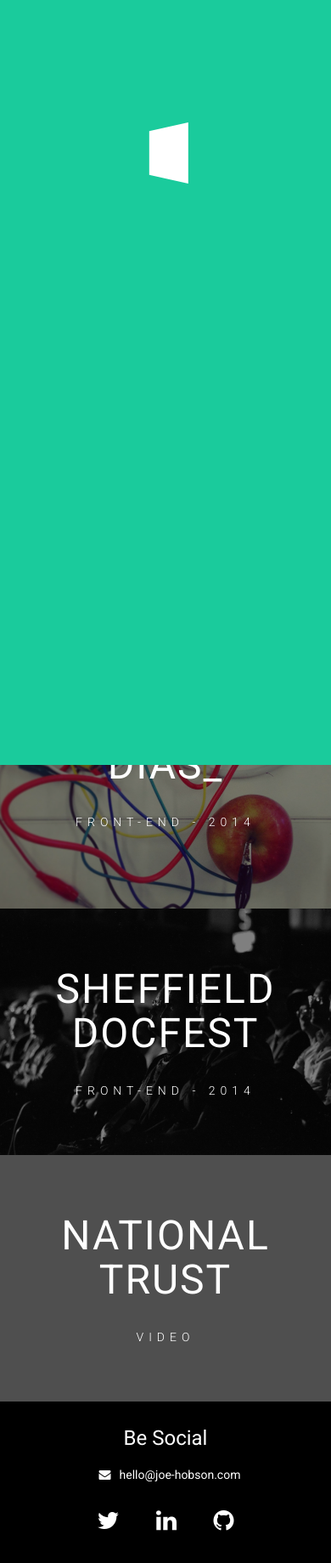
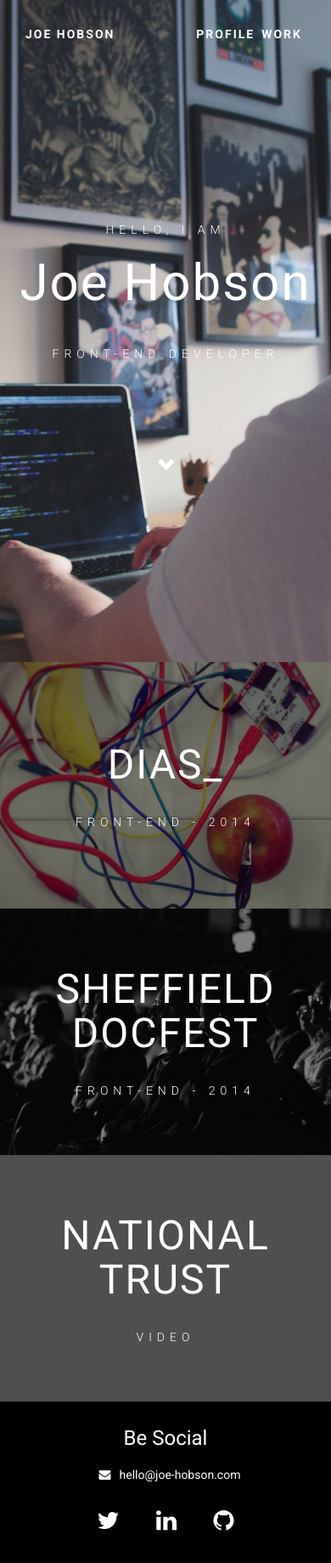
Before and after one commit to fant0mex/portfolio, a Jekyll site: the page built from 00-index.html, in a window 390 px wide. Shown: the whole page at 85% size. Built offline with Jekyll 4.4.1, drawn with Linux system fonts in a browser that asks for light colours; nearby versions of some CDN libraries.

Commit message:
css formobile spinner

```diff
--- a/css/main.css
+++ b/css/main.css
@@ -29,9 +29,16 @@
   position: absolute;
   z-index: 1000;
   background-color: #1acb9c;
+  display: none;
+}
+@media only screen and (min-width: 768px) {
+  /* line 41, ../_sass/main.sass */
+  .overlay {
+    display: inline;
+  }
 }
 
-/* line 48, ../_sass/main.sass */
+/* line 51, ../_sass/main.sass */
 .spinner {
   width: 60px;
   height: 60px;
@@ -41,57 +48,57 @@
   animation: rotateplane 1.2s infinite ease-in-out;
 }
 @media only screen and (min-width: 768px) {
-  /* line 48, ../_sass/main.sass */
+  /* line 51, ../_sass/main.sass */
   .spinner {
     margin: 350px auto;
   }
 }
 
 @-webkit-keyframes rotateplane {
-  /* line 59, ../_sass/main.sass */
+  /* line 62, ../_sass/main.sass */
   0% {
     -webkit-transform: perspective(120px);
   }
 
-  /* line 61, ../_sass/main.sass */
+  /* line 64, ../_sass/main.sass */
   50% {
     -webkit-transform: perspective(120px) rotateY(180deg);
   }
 
-  /* line 63, ../_sass/main.sass */
+  /* line 66, ../_sass/main.sass */
   100% {
     -webkit-transform: perspective(120px) rotateY(180deg) rotateX(180deg);
   }
 }
 
 @keyframes rotateplane {
-  /* line 68, ../_sass/main.sass */
+  /* line 71, ../_sass/main.sass */
   0% {
     transform: perspective(120px) rotateX(0deg) rotateY(0deg);
     -webkit-transform: perspective(120px) rotateX(0deg) rotateY(0deg);
   }
 
-  /* line 71, ../_sass/main.sass */
+  /* line 74, ../_sass/main.sass */
   50% {
     transform: perspective(120px) rotateX(-180.1deg) rotateY(0deg);
     -webkit-transform: perspective(120px) rotateX(-180.1deg) rotateY(0deg);
   }
 
-  /* line 74, ../_sass/main.sass */
+  /* line 77, ../_sass/main.sass */
   100% {
     transform: perspective(120px) rotateX(-180deg) rotateY(-179.9deg);
     -webkit-transform: perspective(120px) rotateX(-180deg) rotateY(-179.9deg);
   }
 }
 
-/* line 78, ../_sass/main.sass */
+/* line 81, ../_sass/main.sass */
 html.stopScroll, html.stopScroll body {
   overflow: hidden;
   position: relative;
 }
 
 /* Header Home */
-/* line 84, ../_sass/main.sass */
+/* line 87, ../_sass/main.sass */
 nav {
   position: absolute;
   width: 100%;
@@ -100,7 +107,7 @@
   z-index: 100;
 }
 
-/* line 91, ../_sass/main.sass */
+/* line 94, ../_sass/main.sass */
 .menu {
   width: 100%;
   height: 80px;
@@ -108,12 +115,12 @@
   z-index: 10;
   float: right;
 }
-/* line 97, ../_sass/main.sass */
+/* line 100, ../_sass/main.sass */
 .menu ul {
   height: 80px;
   line-height: 80px;
 }
-/* line 100, ../_sass/main.sass */
+/* line 103, ../_sass/main.sass */
 .menu li {
   list-style: none;
   float: left;
@@ -124,22 +131,22 @@
   letter-spacing: 2px;
 }
 @media only screen and (min-width: 768px) {
-  /* line 100, ../_sass/main.sass */
+  /* line 103, ../_sass/main.sass */
   .menu li {
     margin: 0 20px;
   }
 }
-/* line 110, ../_sass/main.sass */
+/* line 113, ../_sass/main.sass */
 .menu li a {
   color: white;
 }
-/* line 112, ../_sass/main.sass */
+/* line 115, ../_sass/main.sass */
 .menu li a:hover {
   opacity: 0.7;
   transition: 0.5s;
 }
 
-/* line 116, ../_sass/main.sass */
+/* line 119, ../_sass/main.sass */
 a.site-title {
   font-weight: 700;
   letter-spacing: 2px;
@@ -149,19 +156,19 @@
   font-size: 14px;
   color: white;
 }
-/* line 124, ../_sass/main.sass */
+/* line 127, ../_sass/main.sass */
 a.site-title:hover {
   opacity: 0.7;
   transition: 0.5s;
 }
 @media only screen and (min-width: 768px) {
-  /* line 116, ../_sass/main.sass */
+  /* line 119, ../_sass/main.sass */
   a.site-title {
     font-size: 18px;
   }
 }
 
-/* line 130, ../_sass/main.sass */
+/* line 133, ../_sass/main.sass */
 .header-sub {
   color: white;
   text-align: center;
@@ -171,16 +178,16 @@
   background-size: cover;
   position: relative;
 }
-/* line 138, ../_sass/main.sass */
+/* line 141, ../_sass/main.sass */
 .header-sub.profile {
   background-image: url("../img/joe_header01.jpg") !important;
   background-position: 50% 50%;
 }
-/* line 141, ../_sass/main.sass */
+/* line 144, ../_sass/main.sass */
 .header-sub.blog {
   background-position: 50% 50%;
 }
-/* line 144, ../_sass/main.sass */
+/* line 147, ../_sass/main.sass */
 .header-sub > div {
   display: relative;
   vertical-align: middle;
@@ -189,13 +196,13 @@
   float: none;
 }
 
-/* line 151, ../_sass/main.sass */
+/* line 154, ../_sass/main.sass */
 .hero-caption {
   position: relative;
   z-index: 20;
   margin-top: 240px;
 }
-/* line 155, ../_sass/main.sass */
+/* line 158, ../_sass/main.sass */
 .hero-caption h5 {
   font-size: 14px;
   letter-spacing: 6px;
@@ -204,14 +211,14 @@
   margin: 0;
   line-height: 60px;
 }
-/* line 162, ../_sass/main.sass */
+/* line 165, ../_sass/main.sass */
 .hero-caption h1 {
   margin: 0 0 20px;
   font-size: 60px;
   font-weight: 400;
   letter-spacing: 2px;
 }
-/* line 167, ../_sass/main.sass */
+/* line 170, ../_sass/main.sass */
 .hero-caption a {
   color: white;
   font-size: 20px;
@@ -219,14 +226,14 @@
 }
 
 /* WORK */
-/* line 174, ../_sass/main.sass */
+/* line 177, ../_sass/main.sass */
 section#work {
   position: relative;
   z-index: 20;
   overflow: hidden;
   background: black;
 }
-/* line 179, ../_sass/main.sass */
+/* line 182, ../_sass/main.sass */
 section#work > ul > li {
   width: 100%;
   position: relative;
@@ -236,7 +243,7 @@
   background: black;
   text-align: center;
 }
-/* line 189, ../_sass/main.sass */
+/* line 192, ../_sass/main.sass */
 section#work li div.work-header {
   position: relative;
   display: inline-block;
@@ -249,14 +256,14 @@
   margin: 0 auto;
   z-index: 40;
 }
-/* line 200, ../_sass/main.sass */
+/* line 203, ../_sass/main.sass */
 section#work li div.work-header h2 {
   font-size: 48px;
   font-weight: 400;
   letter-spacing: 2px;
   transition: all 0.3s ease;
 }
-/* line 205, ../_sass/main.sass */
+/* line 208, ../_sass/main.sass */
 section#work li div.work-header h5 {
   font-size: 14px;
   letter-spacing: 6px;
@@ -265,7 +272,7 @@
   margin: 0;
   line-height: 60px;
 }
-/* line 212, ../_sass/main.sass */
+/* line 215, ../_sass/main.sass */
 section#work li div.visual {
   width: 100%;
   height: 100%;
@@ -275,11 +282,11 @@
   opacity: 0.5;
   transition: opacity 0.5s ease-in-out;
 }
-/* line 220, ../_sass/main.sass */
+/* line 223, ../_sass/main.sass */
 section#work li:hover .visual {
   opacity: 0.8;
 }
-/* line 222, ../_sass/main.sass */
+/* line 225, ../_sass/main.sass */
 section#work li > a {
   display: none;
   height: auto;
@@ -292,14 +299,14 @@
   letter-spacing: 2px;
   text-transform: uppercase;
 }
-/* line 233, ../_sass/main.sass */
+/* line 236, ../_sass/main.sass */
 section#work li > a:last-child {
   top: auto;
   bottom: 6%;
   margin-left: -60px;
   left: 48%;
 }
-/* line 238, ../_sass/main.sass */
+/* line 241, ../_sass/main.sass */
 section#work li > a:last-child::after {
   content: "";
   width: 0;
@@ -313,11 +320,11 @@
   border-top: 6px solid white;
   transition: all 0.3s ease-out;
 }
-/* line 250, ../_sass/main.sass */
+/* line 253, ../_sass/main.sass */
 section#work li > a:last-child:hover::after {
   transform: translateY(3px);
 }
-/* line 252, ../_sass/main.sass */
+/* line 255, ../_sass/main.sass */
 section#work li div.info {
   position: relative;
   margin: -80px auto;
@@ -329,64 +336,64 @@
   width: 80vw;
   max-width: 1200px;
 }
-/* line 262, ../_sass/main.sass */
+/* line 265, ../_sass/main.sass */
 section#work li div.info li {
   display: inline-block;
   text-transform: uppercase;
 }
-/* line 265, ../_sass/main.sass */
+/* line 268, ../_sass/main.sass */
 section#work li div.info li h3 {
   margin-bottom: 5px;
   font-size: 28px;
   letter-spacing: 4px;
 }
-/* line 269, ../_sass/main.sass */
+/* line 272, ../_sass/main.sass */
 section#work li div.info li span {
   font-weight: 300;
   font-size: 18px;
   letter-spacing: 2px;
 }
-/* line 273, ../_sass/main.sass */
+/* line 276, ../_sass/main.sass */
 section#work li div.info a.out {
   text-transform: uppercase;
   font-size: 18px;
   font-weight: 300;
   color: white;
 }
-/* line 278, ../_sass/main.sass */
+/* line 281, ../_sass/main.sass */
 section#work li div.info a.out.pointer {
   pointer-events: none;
 }
-/* line 280, ../_sass/main.sass */
+/* line 283, ../_sass/main.sass */
 section#work li div.info p {
   font-size: 20px;
   line-height: 1.55;
   margin-top: 70px;
 }
 @media only screen and (min-width: 768px) {
-  /* line 280, ../_sass/main.sass */
+  /* line 283, ../_sass/main.sass */
   section#work li div.info p {
     padding-right: 30px;
   }
 }
-/* line 286, ../_sass/main.sass */
+/* line 289, ../_sass/main.sass */
 section#work li.dias .visual {
   background: url("../img/work/dias/dias_header.jpg") center center no-repeat;
   background-size: cover;
 }
-/* line 289, ../_sass/main.sass */
+/* line 292, ../_sass/main.sass */
 section#work li.sheff .visual {
   background: url("../img/work/sheff/cinema.png") center center no-repeat;
   background-size: cover;
 }
-/* line 292, ../_sass/main.sass */
+/* line 295, ../_sass/main.sass */
 section#work li.ntrust .visual {
   background: url("../img/work/nat_trust/bridge.jpg") center center no-repeat;
   background-size: cover;
 }
 
 /* OPEN */
-/* line 300, ../_sass/main.sass */
+/* line 303, ../_sass/main.sass */
 a.closeBtn {
   position: absolute;
   z-index: 100;
@@ -399,12 +406,12 @@
   color: white;
   display: none;
 }
-/* line 311, ../_sass/main.sass */
+/* line 314, ../_sass/main.sass */
 a.closeBtn:hover {
   opacity: 0.7;
   transition: 0.5s;
 }
-/* line 314, ../_sass/main.sass */
+/* line 317, ../_sass/main.sass */
 a.closeBtn::before {
   content: "";
   width: 16px;
@@ -419,7 +426,7 @@
   -ms-transform: rotateZ(45deg);
   transform: rotateZ(45deg);
 }
-/* line 327, ../_sass/main.sass */
+/* line 330, ../_sass/main.sass */
 a.closeBtn::after {
   content: "";
   width: 16px;
@@ -440,82 +447,82 @@
   transform: rotateZ(-45deg);
 }
 
-/* line 347, ../_sass/main.sass */
+/* line 350, ../_sass/main.sass */
 section#work li.loading {
   cursor: default;
   overflow: hidden;
   position: relative;
   z-index: 35;
 }
-/* line 352, ../_sass/main.sass */
+/* line 355, ../_sass/main.sass */
 section#work li.loading .visual {
   opacity: 0.35;
   background-size: cover;
 }
-/* line 356, ../_sass/main.sass */
+/* line 359, ../_sass/main.sass */
 section#work li.loading .work-header h2 {
   font-size: 50px;
   margin-top: 10px;
 }
 @media only screen and (min-width: 768px) {
-  /* line 356, ../_sass/main.sass */
+  /* line 359, ../_sass/main.sass */
   section#work li.loading .work-header h2 {
     margin-top: -40px;
   }
 }
-/* line 361, ../_sass/main.sass */
+/* line 364, ../_sass/main.sass */
 section#work li.loading .work-header h3 {
   opacity: 0;
 }
-/* line 363, ../_sass/main.sass */
+/* line 366, ../_sass/main.sass */
 section#work li.openWork {
   opacity: 1;
   font-size: 16px;
 }
-/* line 367, ../_sass/main.sass */
+/* line 370, ../_sass/main.sass */
 section#work li.openWork div.info {
   display: block;
 }
-/* line 370, ../_sass/main.sass */
+/* line 373, ../_sass/main.sass */
 section#work li.dias div.info ul, section#work li.sheff div.info ul, section#work li.ntrust div.info ul {
   margin-top: 10px;
 }
 @media only screen and (min-width: 768px) {
-  /* line 370, ../_sass/main.sass */
+  /* line 373, ../_sass/main.sass */
   section#work li.dias div.info ul, section#work li.sheff div.info ul, section#work li.ntrust div.info ul {
     margin-top: 60px;
   }
 }
-/* line 374, ../_sass/main.sass */
+/* line 377, ../_sass/main.sass */
 section#work li.dias div.info ul li, section#work li.sheff div.info ul li, section#work li.ntrust div.info ul li {
   display: block;
   margin-bottom: 20px;
 }
-/* line 377, ../_sass/main.sass */
+/* line 380, ../_sass/main.sass */
 section#work li.dias div.info ul a, section#work li.sheff div.info ul a, section#work li.ntrust div.info ul a {
   margin-bottom: 10px;
 }
-/* line 379, ../_sass/main.sass */
+/* line 382, ../_sass/main.sass */
 section#work li.dias div.info ul a:hover, section#work li.sheff div.info ul a:hover, section#work li.ntrust div.info ul a:hover {
   opacity: 0.7;
   transition: 0.5s ease-out;
 }
-/* line 382, ../_sass/main.sass */
+/* line 385, ../_sass/main.sass */
 section#work li.dias div.info .desc, section#work li.sheff div.info .desc, section#work li.ntrust div.info .desc {
   font-size: 16px;
   font-weight: 300;
   letter-spacing: 1px;
 }
-/* line 386, ../_sass/main.sass */
+/* line 389, ../_sass/main.sass */
 section#work li.dias div.info .desc a, section#work li.sheff div.info .desc a, section#work li.ntrust div.info .desc a {
   color: white;
 }
-/* line 388, ../_sass/main.sass */
+/* line 391, ../_sass/main.sass */
 section#work li.dias div.info .desc a:hover, section#work li.sheff div.info .desc a:hover, section#work li.ntrust div.info .desc a:hover {
   opacity: 0.7;
   transition: 0.5s ease-out;
 }
-/* line 392, ../_sass/main.sass */
+/* line 395, ../_sass/main.sass */
 section#work li.dias div.info .before, section#work li.sheff div.info .before, section#work li.ntrust div.info .before {
   opacity: 0;
   -webkit-transform: scale(0.3);
@@ -526,7 +533,7 @@
   transition: all 0.3s ease-out;
 }
 @media only screen and (min-width: 768px) {
-  /* line 392, ../_sass/main.sass */
+  /* line 395, ../_sass/main.sass */
   section#work li.dias div.info .before, section#work li.sheff div.info .before, section#work li.ntrust div.info .before {
     -webkit-transform: scale(0.5);
     -moz-transform: scale(0.5);
@@ -535,23 +542,23 @@
     transform: scale(0.5);
   }
 }
-/* line 406, ../_sass/main.sass */
+/* line 409, ../_sass/main.sass */
 section#work li.dias div.info .before img, section#work li.sheff div.info .before img, section#work li.ntrust div.info .before img {
   margin: -160px;
 }
 @media only screen and (min-width: 768px) {
-  /* line 406, ../_sass/main.sass */
+  /* line 409, ../_sass/main.sass */
   section#work li.dias div.info .before img, section#work li.sheff div.info .before img, section#work li.ntrust div.info .before img {
     margin: -90px;
   }
 }
-/* line 410, ../_sass/main.sass */
+/* line 413, ../_sass/main.sass */
 section#work li.dias div.info ul, section#work li.dias div.info .desc, section#work li.sheff div.info ul, section#work li.sheff div.info .desc, section#work li.ntrust div.info ul, section#work li.ntrust div.info .desc {
   opacity: 0;
   transition: all 0.9s ease-out;
   margin-left: 30px;
 }
-/* line 414, ../_sass/main.sass */
+/* line 417, ../_sass/main.sass */
 section#work li.dias div.info ul, section#work li.sheff div.info ul, section#work li.ntrust div.info ul {
   -webkit-transform: translateX(5px);
   -moz-transform: translateX(5px);
@@ -559,7 +566,7 @@
   -o-transform: translateX(5px);
   transform: translateX(5px);
 }
-/* line 420, ../_sass/main.sass */
+/* line 423, ../_sass/main.sass */
 section#work li.dias div.info .desc, section#work li.sheff div.info .desc, section#work li.ntrust div.info .desc {
   -webkit-transform: translateX(-5px);
   -moz-transform: translateX(-5px);
@@ -567,7 +574,7 @@
   -o-transform: translateX(-5px);
   transform: translateX(-5px);
 }
-/* line 426, ../_sass/main.sass */
+/* line 429, ../_sass/main.sass */
 section#work li.dias div.info ul.reveal, section#work li.dias div.info .desc.reveal, section#work li.sheff div.info ul.reveal, section#work li.sheff div.info .desc.reveal, section#work li.ntrust div.info ul.reveal, section#work li.ntrust div.info .desc.reveal {
   opacity: 1;
   -webkit-transform: translateX(0);
@@ -576,7 +583,7 @@
   -o-transform: translateX(0);
   transform: translateX(0);
 }
-/* line 433, ../_sass/main.sass */
+/* line 436, ../_sass/main.sass */
 section#work li.dias div.info .before.reveal, section#work li.sheff div.info .before.reveal, section#work li.ntrust div.info .before.reveal {
   opacity: 1;
   -webkit-transform: scale(0.5);
@@ -586,7 +593,7 @@
   transform: scale(0.5);
 }
 @media only screen and (min-width: 768px) {
-  /* line 433, ../_sass/main.sass */
+  /* line 436, ../_sass/main.sass */
   section#work li.dias div.info .before.reveal, section#work li.sheff div.info .before.reveal, section#work li.ntrust div.info .before.reveal {
     -webkit-transform: scale(0.7);
     -moz-transform: scale(0.7);
@@ -596,13 +603,13 @@
   }
 }
 
-/* line 447, ../_sass/main.sass */
+/* line 450, ../_sass/main.sass */
 iframe {
   margin-left: -170px;
   margin-top: -40px;
 }
 @media only screen and (min-width: 768px) {
-  /* line 447, ../_sass/main.sass */
+  /* line 450, ../_sass/main.sass */
   iframe {
     margin-top: 20px;
     margin-left: -100px;
@@ -610,83 +617,83 @@
 }
 
 /* Footer */
-/* line 457, ../_sass/main.sass */
+/* line 460, ../_sass/main.sass */
 .interact {
   background: black;
   color: white;
   height: 190px;
   z-index: 1;
 }
-/* line 462, ../_sass/main.sass */
+/* line 465, ../_sass/main.sass */
 .interact h3 {
   text-align: center;
   padding: 10px 0;
 }
-/* line 465, ../_sass/main.sass */
+/* line 468, ../_sass/main.sass */
 .interact .mail {
   text-align: center;
 }
-/* line 467, ../_sass/main.sass */
+/* line 470, ../_sass/main.sass */
 .interact .mail a {
   color: white;
 }
-/* line 469, ../_sass/main.sass */
+/* line 472, ../_sass/main.sass */
 .interact .mail a:hover {
   opacity: 0.7;
   transition: 0.5s;
 }
-/* line 472, ../_sass/main.sass */
+/* line 475, ../_sass/main.sass */
 .interact .mail .fa {
   padding: 0 10px;
 }
-/* line 474, ../_sass/main.sass */
+/* line 477, ../_sass/main.sass */
 .interact .mail .fa:hover {
   opacity: 0.7;
   transition: 0.5s;
 }
-/* line 477, ../_sass/main.sass */
+/* line 480, ../_sass/main.sass */
 .interact .icons {
   text-align: center;
 }
-/* line 479, ../_sass/main.sass */
+/* line 482, ../_sass/main.sass */
 .interact .icons p {
   display: inline-block;
 }
-/* line 481, ../_sass/main.sass */
+/* line 484, ../_sass/main.sass */
 .interact .icons a {
   color: white;
 }
-/* line 483, ../_sass/main.sass */
+/* line 486, ../_sass/main.sass */
 .interact .icons .fa {
   padding: 20px 20px;
 }
-/* line 485, ../_sass/main.sass */
+/* line 488, ../_sass/main.sass */
 .interact .icons .fa:hover {
   opacity: 0.7;
   transition: 0.5s;
 }
 
 /*Profile */
-/* line 492, ../_sass/main.sass */
+/* line 495, ../_sass/main.sass */
 .bio, .blogfull {
   padding: 10px;
 }
 @media only screen and (min-width: 991px) {
-  /* line 492, ../_sass/main.sass */
+  /* line 495, ../_sass/main.sass */
   .bio, .blogfull {
     padding: 30px 20px 0 80px;
   }
 }
-/* line 496, ../_sass/main.sass */
+/* line 499, ../_sass/main.sass */
 .bio body, .blogfull body {
   background-color: #eeeeee;
 }
-/* line 498, ../_sass/main.sass */
+/* line 501, ../_sass/main.sass */
 .bio h3, .blogfull h3 {
   font-size: 28px;
   padding: 20px 0;
 }
-/* line 501, ../_sass/main.sass */
+/* line 504, ../_sass/main.sass */
 .bio p, .blogfull p {
   padding-right: 4px;
   line-height: 1.85;
@@ -694,35 +701,35 @@
   font-weight: 300;
 }
 @media only screen and (min-width: 768px) {
-  /* line 501, ../_sass/main.sass */
+  /* line 504, ../_sass/main.sass */
   .bio p, .blogfull p {
     padding: 0 30px 20px 0;
   }
 }
-/* line 508, ../_sass/main.sass */
+/* line 511, ../_sass/main.sass */
 .bio p:last-child, .blogfull p:last-child {
   margin-bottom: 24px;
 }
 
-/* line 512, ../_sass/main.sass */
+/* line 515, ../_sass/main.sass */
 .profile-pic img {
   width: 100%;
   height: 100%;
 }
 
-/* line 516, ../_sass/main.sass */
+/* line 519, ../_sass/main.sass */
 .cv {
   padding-left: 10px;
   padding-bottom: 30px;
 }
 @media only screen and (min-width: 991px) {
-  /* line 516, ../_sass/main.sass */
+  /* line 519, ../_sass/main.sass */
   .cv {
     padding-left: 80px;
   }
 }
 
-/* line 522, ../_sass/main.sass */
+/* line 525, ../_sass/main.sass */
 .btn {
   border-radius: 6px;
   border: 1px solid #666666;
@@ -734,14 +741,14 @@
   text-decoration: none;
   transition: 0.5s;
 }
-/* line 532, ../_sass/main.sass */
+/* line 535, ../_sass/main.sass */
 .btn:hover {
   background-color: #666666;
   color: white;
   transition: 0.5s;
 }
 
-/* line 536, ../_sass/main.sass */
+/* line 539, ../_sass/main.sass */
 .special {
   padding: 0;
 }
```
